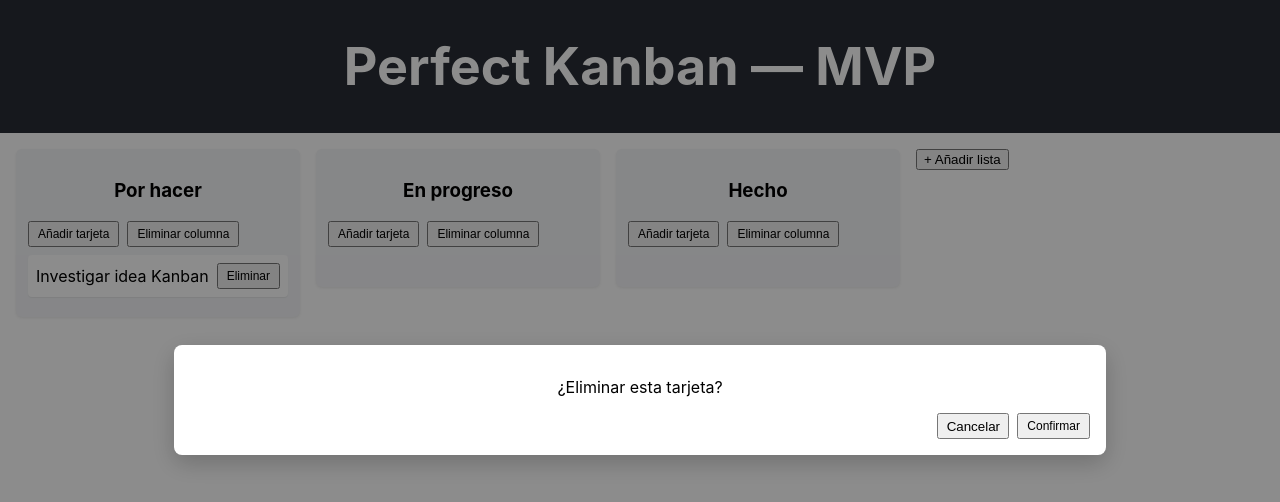
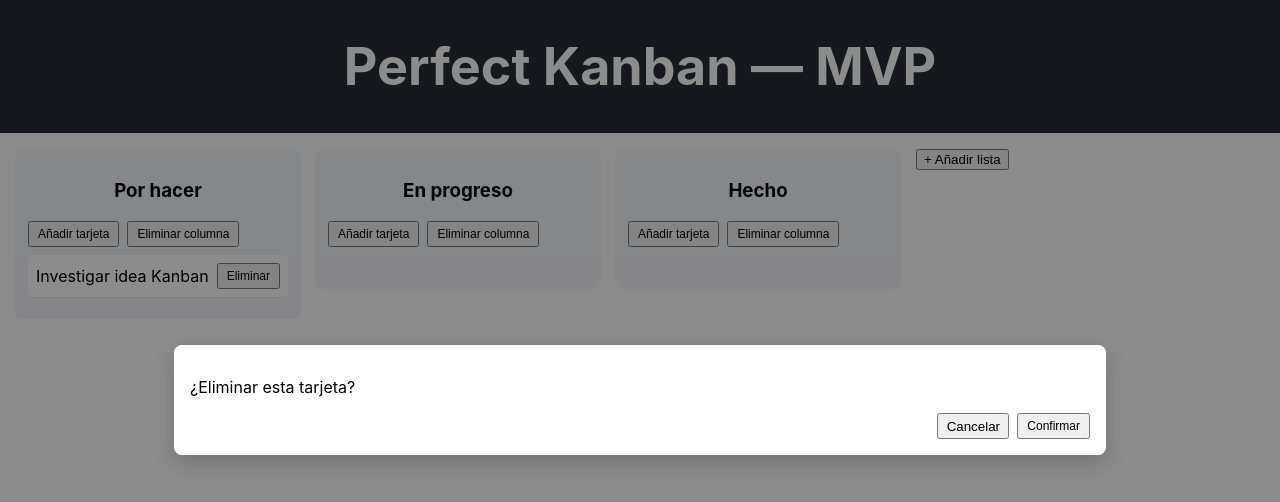
Before and after one commit to juanrdzbaeza/PerfectKanban, a React (Create React App) app: page / in a window 1280 px wide. Both pictures are taken after a click on the button "Eliminar". Shown: the top 502 px of the page. Built offline with nearby package versions, Linux system fonts and the light colour scheme; what markdown-it-task-lists would draw is missing.

Commit message:
Alinea el contenido del modal y del editor a la izquierda
Garantiza que el contenido del modal y del editor Markdown se alinee correctamente a la izquierda, anulando la alineación central general de la aplicación.

```diff
--- a/src/App.css
+++ b/src/App.css
@@ -282,3 +282,11 @@ input:focus {
   .md-header-toolbar { gap: 4px; }
   .md-btn { padding: 6px; font-size: 12px; }
 }
+
+/* Ensure modal and editor content are left-aligned (override .App text-align:center) */
+.confirm-dialog,
+.md-editor,
+.md-preview-holder,
+.md-preview {
+  text-align: left;
+}
```
